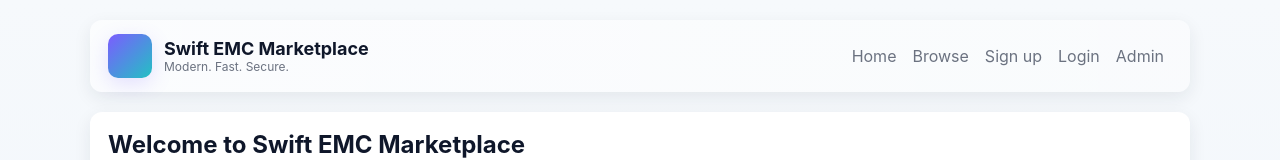
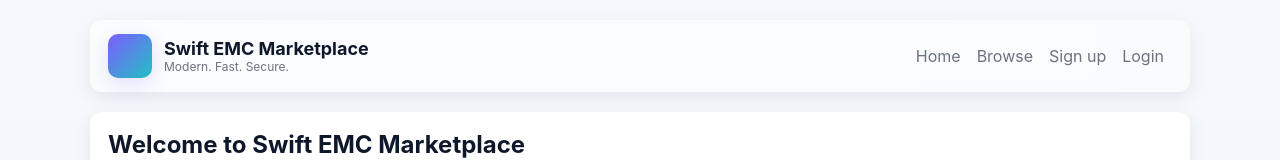
Before and after one commit to Emmymoks/swift-emc-marketplace, a React (Vite) app in the folder frontend/: page / in a window 1280 px wide. Shown: the top 160 px of the page. Built offline with nearby package versions, Linux system fonts and the light colour scheme.

Commit message:
Update App.jsx

```diff
--- a/frontend/src/App.jsx
+++ b/frontend/src/App.jsx
@@ -47,8 +47,7 @@ export default function App(){
           {/* when logged in show profile and sign out */}
           {token && <Link to="/dashboard">Profile</Link>}
           {token && <button className="btn ghost" onClick={handleSignOut} style={{marginLeft:8}}>Sign out</button>}
-          {/* Admin panel link - visible and functional */}
-          <Link to="/Adminpanel" className="admin-link">Admin</Link>
+          {/* Admin panel link intentionally hidden from nav for safety; route remains available at /Adminpanel */}
         </nav>
 
         {/* Mobile hamburger */}
@@ -68,7 +67,7 @@ export default function App(){
           {!token && <Link to="/login">Login</Link>}
           {token && <Link to="/dashboard">Profile</Link>}
           {token && <button className="btn ghost" onClick={e=>{ e.preventDefault(); handleSignOut(); }}>Sign out</button>}
-          <Link to="/Adminpanel">Admin</Link>
+          {/* Admin link hidden in mobile nav as well */}
         </div>
       </header>
 
```
